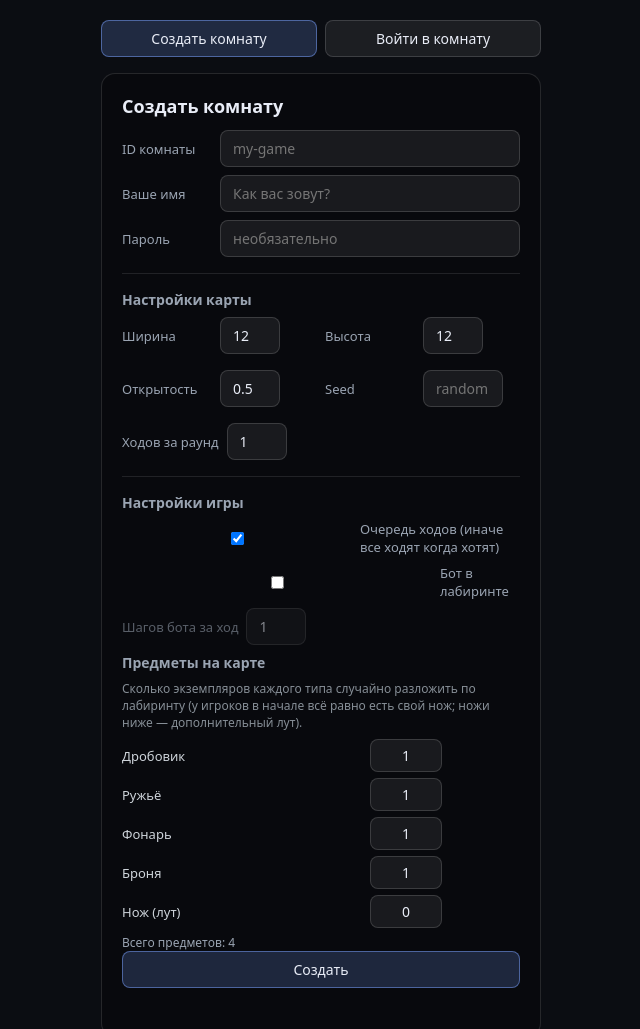
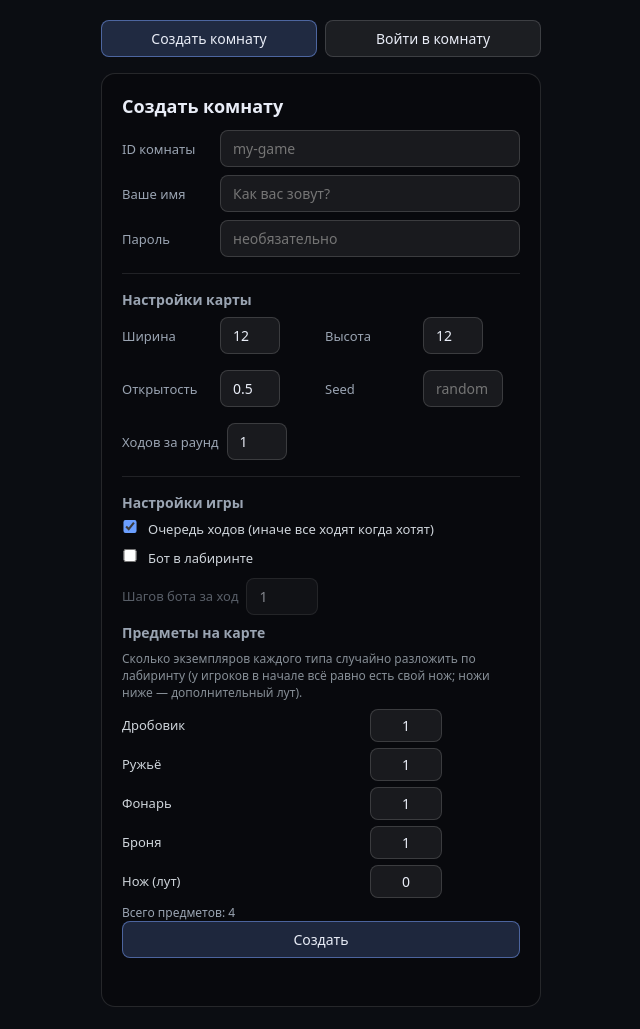
Before and after one commit to lll-phill-lll/lbrnt, a website: page frontend/public/lobby.html in a window 1280 px wide. Shown: the top 1029 px of the page, without its empty margins (319-959 px from the left). Drawn offline with nearby package versions, Linux system fonts and the light colour scheme.

Commit message:
checkboxes fix

```diff
--- a/frontend/public/lobby.html
+++ b/frontend/public/lobby.html
@@ -18,6 +18,8 @@
     input[type="number"]::-webkit-inner-spin-button,input[type="number"]::-webkit-outer-spin-button{-webkit-appearance:none;margin:0;}
     input[type="number"]{-moz-appearance:textfield;}
     input:focus{border-color:rgba(122,162,255,.6);}
+    /* Глобальный width:100% на input ломает чекбоксы (текст уезжает вправо) */
+    input[type="checkbox"],input[type="radio"]{width:auto;min-width:1rem;flex-shrink:0;padding:0;margin:0;accent-color:#6b9fff;}
     button{cursor:pointer;text-align:center;transition:border-color .15s;}
     button:hover{border-color:rgba(255,255,255,.3);}
     button.primary{background:rgba(122,162,255,.2);border-color:rgba(122,162,255,.5);}
@@ -38,6 +40,9 @@
     .item-row{display:grid;grid-template-columns:1fr 72px;gap:10px;align-items:center;}
     .item-row label{font-size:13px;color:#ced4da;}
     .item-cnt{width:100%;text-align:center;padding:6px 8px;}
+    .game-opts{display:flex;flex-direction:column;gap:10px;margin-bottom:8px;}
+    label.opt-line{display:flex;align-items:flex-start;gap:10px;cursor:pointer;min-width:0;color:#ced4da;font-size:13px;line-height:1.45;}
+    label.opt-line span{flex:1;min-width:0;}
   </style>
 </head>
 <body>
@@ -69,15 +74,17 @@
       <div class="row"><label>Ходов за раунд</label><input id="cActions" type="number" value="1" min="1" max="10" style="width:60px;"/></div>
       <div class="divider"></div>
       <div class="subtitle">Настройки игры</div>
-      <div style="display:flex;flex-direction:column;gap:8px;margin-bottom:8px;">
-        <label style="min-width:auto;display:flex;gap:8px;align-items:center;cursor:pointer;">
-          <input type="checkbox" id="cEnforceTurns" checked/> Очередь ходов (иначе все ходят когда хотят)
+      <div class="game-opts">
+        <label class="opt-line" for="cEnforceTurns">
+          <input type="checkbox" id="cEnforceTurns" checked/>
+          <span>Очередь ходов (иначе все ходят когда хотят)</span>
         </label>
-        <label style="min-width:auto;display:flex;gap:8px;align-items:center;cursor:pointer;">
-          <input type="checkbox" id="cBot"/> Бот в лабиринте
+        <label class="opt-line" for="cBot">
+          <input type="checkbox" id="cBot"/>
+          <span>Бот в лабиринте</span>
         </label>
         <div class="row" id="cBotRow" style="margin-bottom:0;opacity:.55;pointer-events:none;">
-          <label>Шагов бота за ход</label><input id="cBotSteps" type="number" value="1" min="1" max="5" style="width:60px;"/>
+          <label>Шагов бота за ход</label><input id="cBotSteps" type="number" value="1" min="1" max="5" style="width:72px;flex:0 0 auto;"/>
         </div>
       </div>
       <div class="subtitle" style="margin-top:8px;">Предметы на карте</div>
```
